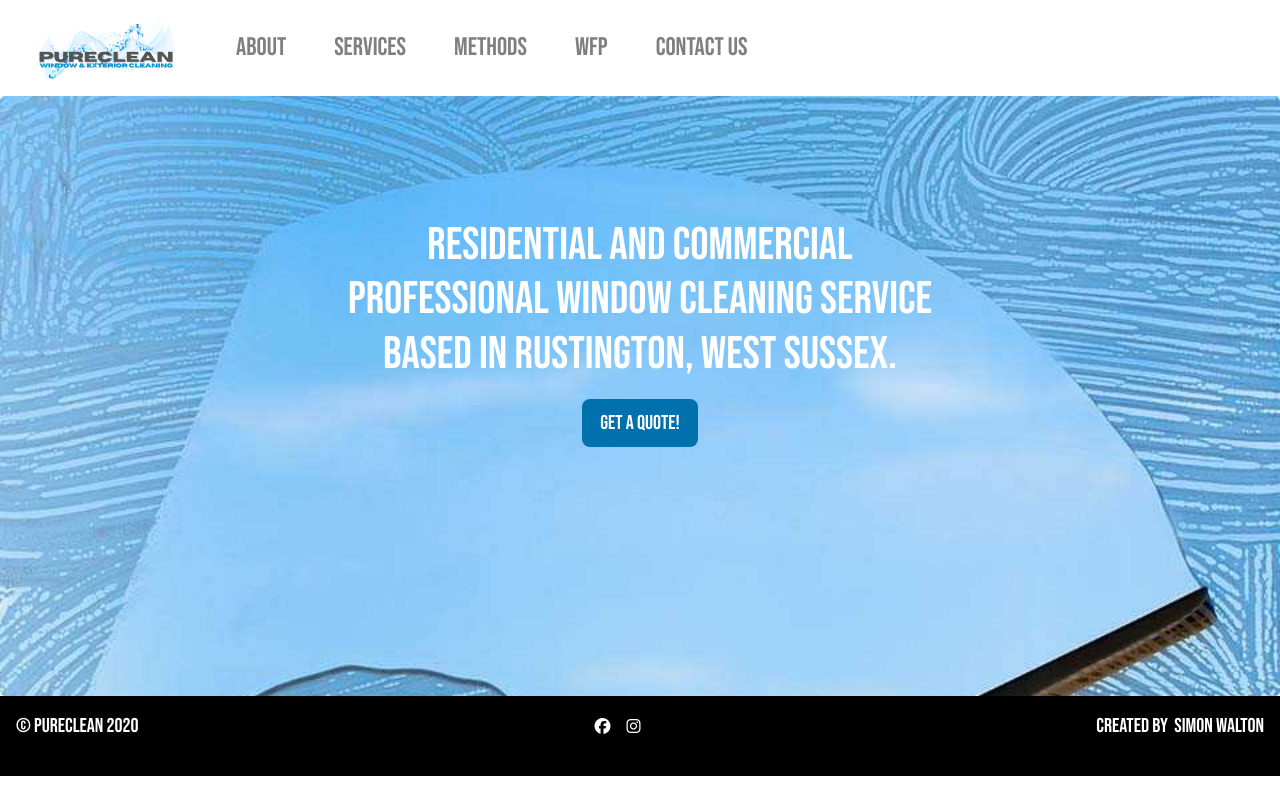
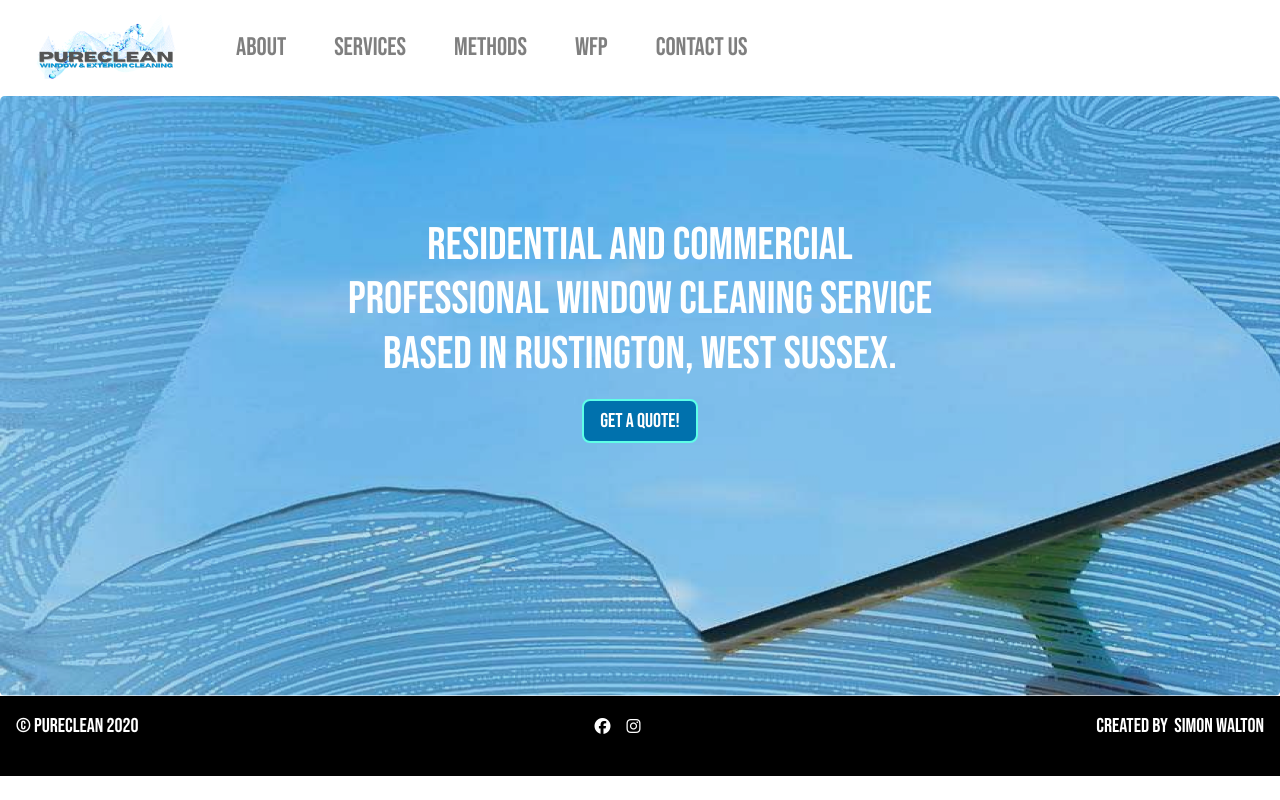
Before and after one commit to simon-a-walton/pure-clean, a React (Create React App) app: page / in a window 1280 px wide. Built offline with nearby package versions, Linux system fonts and the light colour scheme.

Commit message:
updated the HOME page so that the background image is better fitted and the color

```diff
--- a/src/pages/Home.jsx
+++ b/src/pages/Home.jsx
@@ -3,6 +3,7 @@ import Header from "../images/header.jpg";
 import { Jumbotron } from "react-bootstrap";
 import { css } from "glamor";
 import { colors } from "../constants/styleConstants";
+import { buttonStyle } from "../constants/styleRules";
 
 const jumboStyle = css({
   backgroundImage: `url(${Header})`,
@@ -12,6 +13,7 @@ const jumboStyle = css({
   width: '100%',
   marginBottom: '0',
   '@media(max-width: 650px)': {
+
   }
 });
 
@@ -26,20 +28,6 @@ const jumboText = css({
   maxWidth: '80%'
     }
 });
-
-const buttonStyle = css({
-  backgroundColor: colors.darkBlue,
-  padding: '12px 18px',
-  borderRadius: '8px',
-  textDecoration: 'none',
-  color: 'white',
-  ':hover': {
-    backgroundColor: colors.lightBlue,
-    textDecoration: 'none',
-    color: 'black'
-  }
-});
-
 
 function Home() {
   return (
```
Also changed, not shown: src/images/header.jpg.
